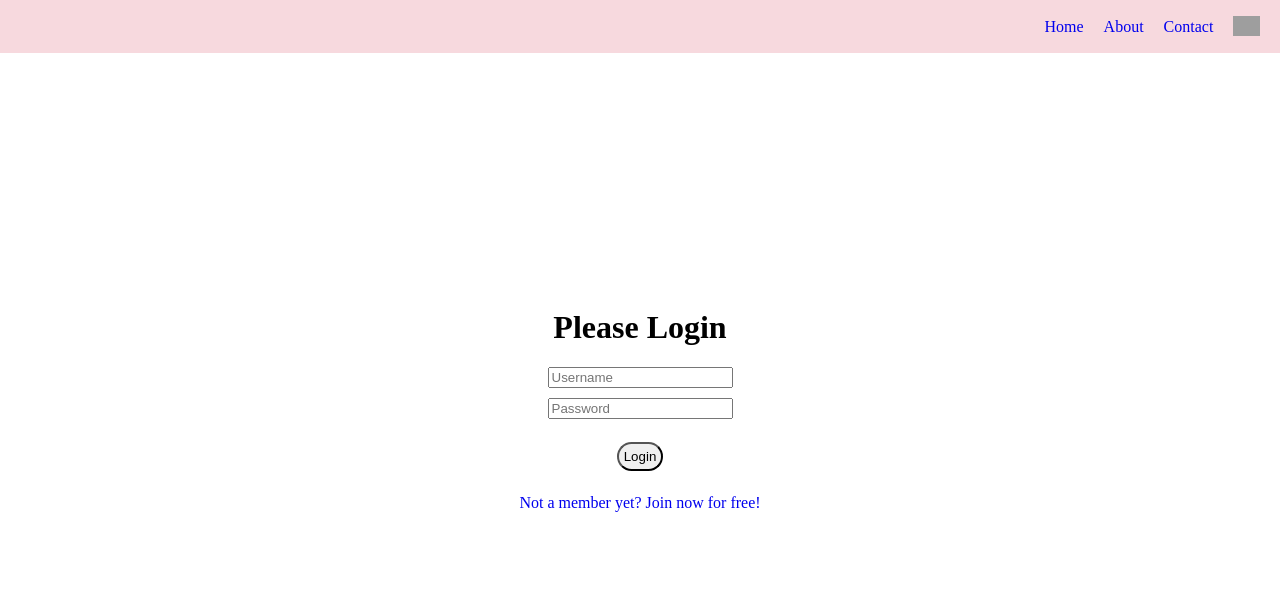
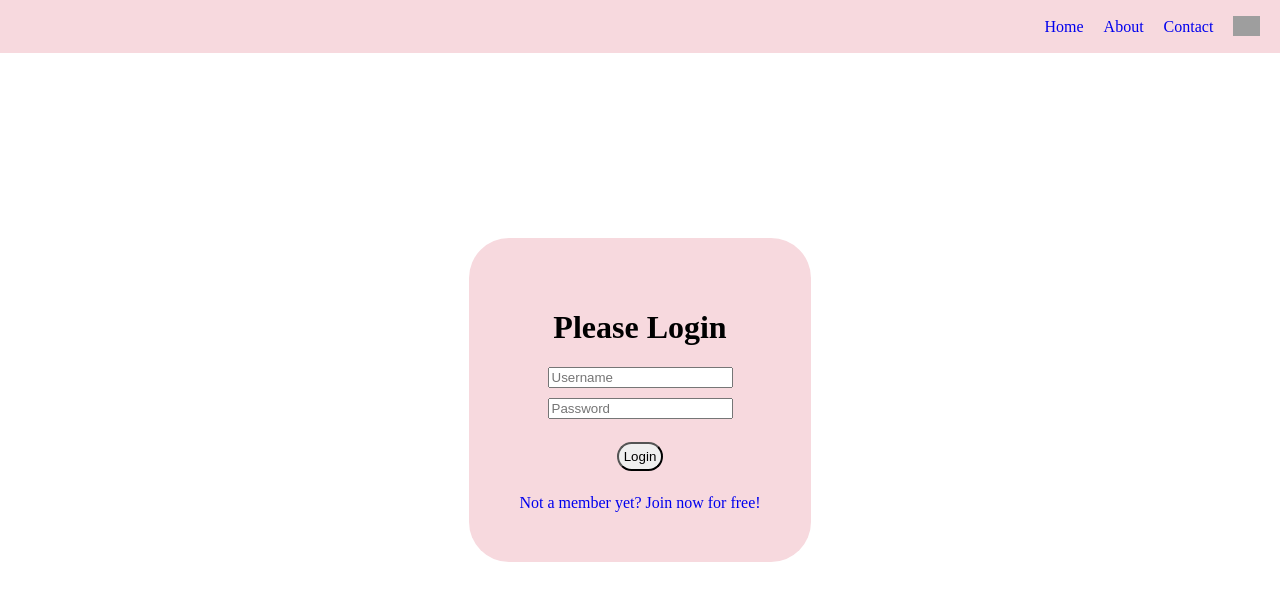
Before and after one commit to jnmasterjn/IB-Bio-Quiz-App, a React (Vite) app in the folder client/react-frontend/: page /signin in a window 1280 px wide. Shown: the top 600 px of the page. Built offline with nearby package versions, Linux system fonts and the light colour scheme; grey boxes are pictures that could not be loaded.

Commit message:
create box

```diff
--- a/client/react-frontend/src/assets/css/home.css
+++ b/client/react-frontend/src/assets/css/home.css
@@ -1,3 +1,9 @@
 .input-username{
     margin-bottom: 10px;
 }
+
+.box{
+    border-radius: 40px;
+    background-color: rgb(247, 217, 222);
+    padding: 50px;
+}
--- a/client/react-frontend/src/assets/pages/Signin.jsx
+++ b/client/react-frontend/src/assets/pages/Signin.jsx
@@ -39,7 +39,7 @@ function Signin() {
 
     return (
         <>
-        <div>
+        <div className="box">
             <title>Signin</title>
             <h1>Please Login</h1>
             <div>
--- a/client/react-frontend/src/assets/pages/Signup.jsx
+++ b/client/react-frontend/src/assets/pages/Signup.jsx
@@ -27,8 +27,9 @@ function Signup() {
 
     return (
         <>
+        <div className="box">
+
         <title>Signup</title>
-        <div>
             <h1>Create a new account</h1>
             <div>
                 <form onSubmit={handleSignup}>
```
